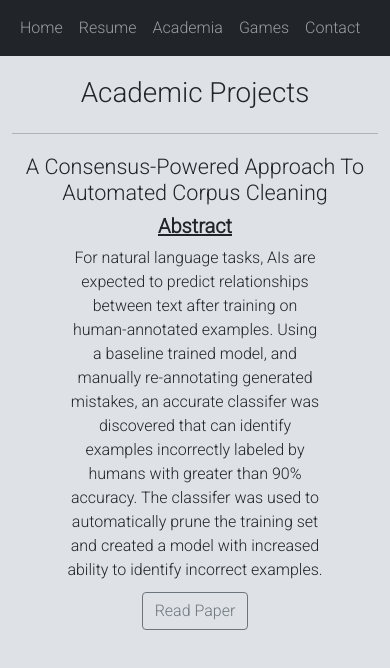
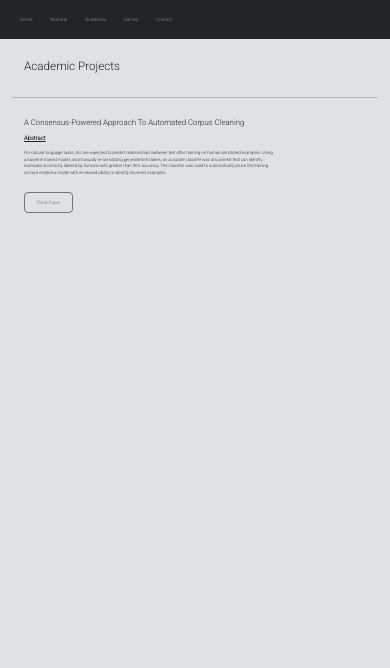
Before and after one commit to Jdshin/Portfolio, a React (Create React App) app: page /academia in a window 390 px wide. Shown: the top 668 px of the page. Built offline with nearby package versions, Linux system fonts and the light colour scheme.

Commit message:
Add responsive font resizing

```diff
--- a/src/App.css
+++ b/src/App.css
@@ -8,6 +8,7 @@
 body {
   font-family: 'Roboto', sans-serif;
   background-color: #dee2e6;
+  font-size: 1vw;
 }
 
 .App-logo {
@@ -28,7 +29,7 @@ body {
   flex-direction: column;
   align-items: center;
   justify-content: center;
-  font-size: calc(10px + 2vmin);
+  font-size: calc(10px + 1vmin);
   color: white;
 }
 
@@ -57,13 +58,9 @@ body {
   margin-top: 20px;
 }
 
-p {
-  margin: auto;
-}
-
-button {
+/* button {
   margin-top: 10px;
-}
+} */
 
 #linkedInLogo {
   filter: brightness(0%);
@@ -117,6 +114,7 @@ button {
   border-style: solid;
   border-color: #ffffff;
   border-width: 3px;
+  width: 12vw;
 }
 
 textarea {
@@ -131,3 +129,45 @@ input {
 form > * {
   margin: 1px;
 }
+
+nav {
+  font-size: 1.2vw;
+}
+
+h1 {
+  font-size: 3vw;
+}
+
+h4 {
+  font-size: 2vw;
+}
+
+h5 {
+  font-size: 1.5vw;
+}
+
+.nav-link {
+  margin-right: 0.5vw;
+}
+
+.card {
+  width: 5vw;
+  max-width: 20vw;
+}
+
+p {
+  font-size: 1.1vw;
+  width:100%;
+}
+
+.btn {
+  font-size: 1.2vw;
+}
+
+.card-title {
+  font-size: 1.5vw;
+}
+
+.academia {
+  text-align: left;
+}
--- a/src/pages/About.js
+++ b/src/pages/About.js
@@ -22,7 +22,7 @@ function Resume(props){
                             </div>
                             <a href={cs_resume}>
                                 <Button variant='outline-secondary'>
-                                    <span>Resume</span>
+                                    Resume
                                 </Button>
                             </a>
                         </div>
@@ -35,7 +35,7 @@ function Resume(props){
                                 </div>
                                 <a href={chem_resume}>
                                     <Button variant='outline-secondary'>
-                                        <span>Resume</span>
+                                        Resume
                                     </Button>
                                 </a>
                             </div>
--- a/src/pages/Academia.js
+++ b/src/pages/Academia.js
@@ -1,10 +1,10 @@
-import {Container, Row, Button} from 'react-bootstrap';
+import {Container, Row, Button, Col} from 'react-bootstrap';
 import nli_paper from "../assets/papers/jds_nli_paper.pdf";
 
 
 function Academia(props){
     return (
-        <Container className="body-container">
+        <Container className="body-container academia">
             <Row>
                 <h1>Academic Projects</h1>
             </Row>
@@ -17,12 +17,10 @@ function Academia(props){
                 </a>
                 <p>Insert NLP project here</p> */}
                 <h4>A Consensus-Powered Approach To Automated Corpus Cleaning</h4>
-                <div>
-                    <h5 className="bold-underline">Abstract</h5>
-                    <p className="abstract">For natural language tasks, AIs are expected to predict relationships between text after training on human-annotated examples.
-                        Using a baseline trained model, and manually re-annotating generated mistakes, an accurate classifer was discovered that can identify examples incorrectly labeled by humans
-                        with greater than 90% accuracy. The classifer was used to automatically prune the training set and created a model with increased ability to identify incorrect examples. </p>
-                </div>
+                <h5 className="bold-underline">Abstract</h5>
+                <p className="abstract">For natural language tasks, AIs are expected to predict relationships between text after training on human-annotated examples.
+                    Using a baseline trained model, and manually re-annotating generated mistakes, an accurate classifer was discovered that can identify examples incorrectly labeled by humans
+                    with greater than 90% accuracy. The classifer was used to automatically prune the training set and created a model with increased ability to identify incorrect examples. </p>
                 <div>
                     <a href={nli_paper}>
                         <Button variant="outline-secondary">
--- a/src/pages/Contact.js
+++ b/src/pages/Contact.js
@@ -57,7 +57,7 @@ function Contact(props){
                         errors={state.errors}
                     />
                     <Button variant="outline-secondary" type="submit" disabled={state.submitting}>
-                        Submit
+                        <p>Submit</p>
                     </Button>
                 </form>
             </Row>
```
Also changed, not shown: src/pages/Resume.js (deleted, +0 -41 lines).
